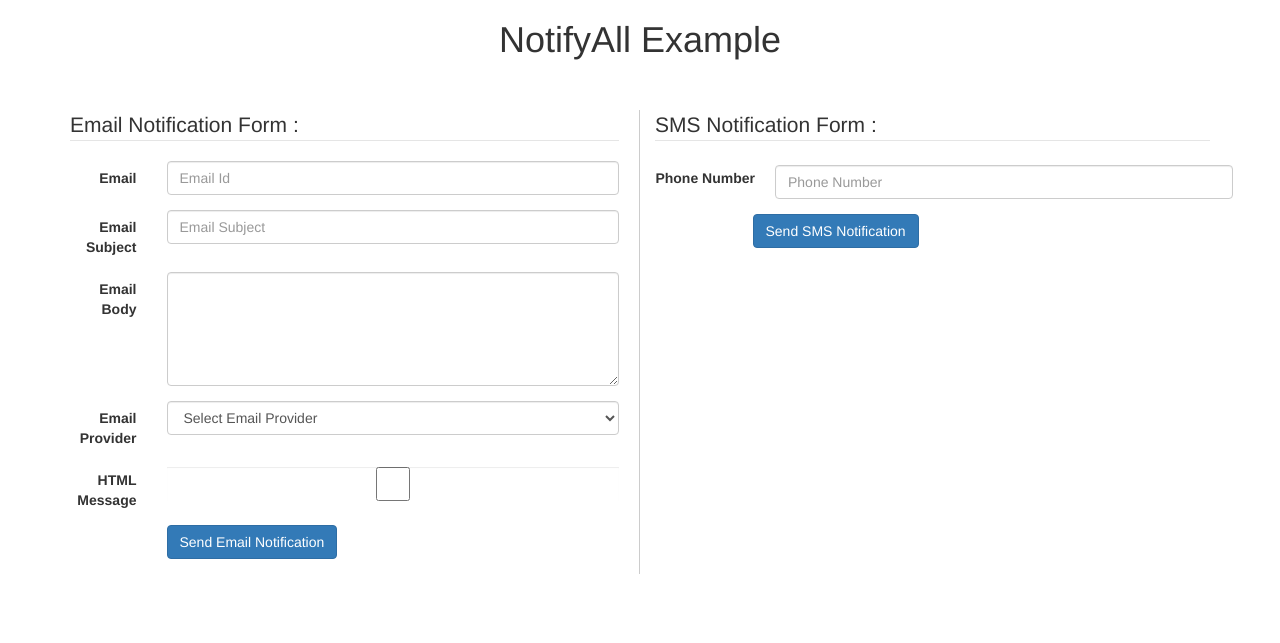
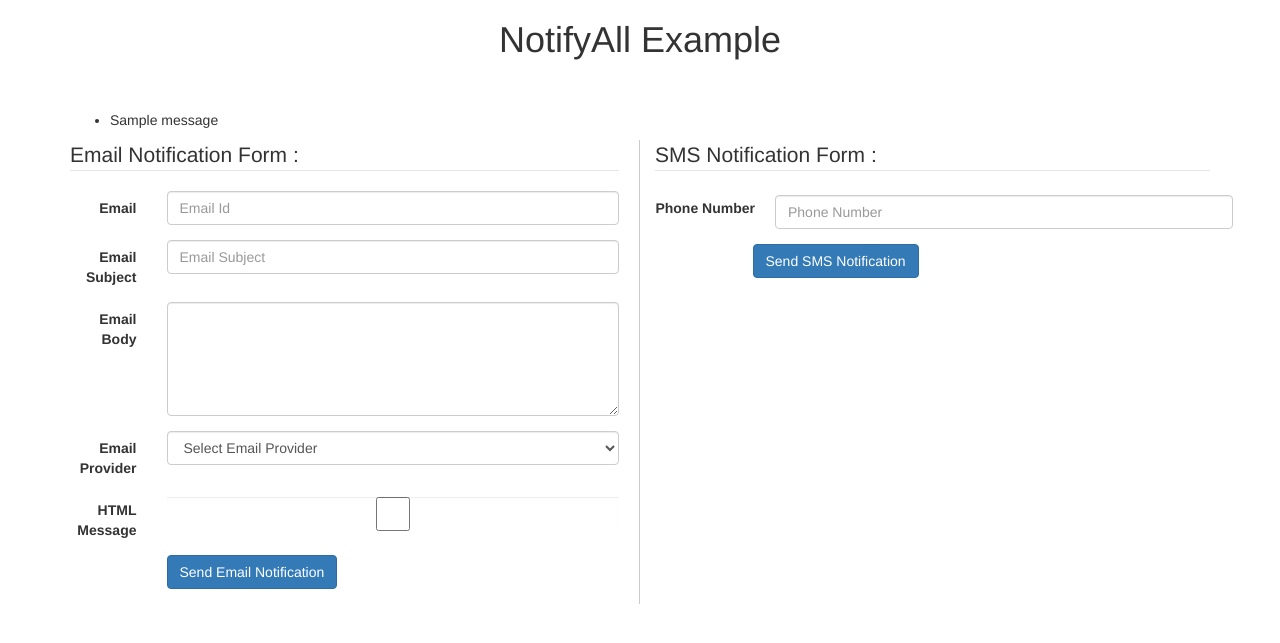
Before and after one commit to inforian/python-notifyAll, a Django app: page / in a window 1280 px wide. Shown: the top 643 px of the page. Run offline with Django 3.2, Linux system fonts and the light colour scheme; tables that the repository leaves empty hold one stand-in row (values such as "Sample post"); one stand-in notice (Sample message) is shown; some libraries are stand-ins or nearby versions.

Commit message:
Add : email service support added in example project

```diff
--- a/example/example/demo/views.py
+++ b/example/example/demo/views.py
@@ -1,7 +1,10 @@
 #!/usr/bin/python
 # -*- coding: utf-8 -*-
 
-from django.shortcuts import render
+from django.shortcuts import render, redirect
+from django.contrib import messages
+from django.urls import reverse
+from example.utils import notify
 
 
 def home(request):
@@ -17,10 +20,33 @@ def notification_handler(request, action):
     """
     template_name = 'notification.html'
     if action == 'email':
-        pass
+        html_message = None
+        if request.POST.get('html_message') is True:
+            html_message = request.POST.get('body')
+
+        context = {
+            'subject': request.POST.get('subject', ''),
+            'body': request.POST.get('body', ''),
+            'html_message': html_message
+        }
+
+        data = {
+            'source': 'admin@example.com',
+            'destination': request.POST.get('to'),
+            'notification_type': 'email',
+            'provider': request.POST.get('provider'),
+            'context': context,
+        }
+
+        try:
+            notify(**data)
+            messages.add_message(request, messages.SUCCESS, 'Email successfully sent.')
+        except Exception as e:
+            messages.add_message(request, messages.ERROR, e)
+
     elif action == 'sms':
         pass
     elif action == 'push':
         pass
 
-    return render(request, template_name)
+    return redirect(reverse('home'))
--- a/example/example/settings.py
+++ b/example/example/settings.py
@@ -40,6 +40,8 @@ INSTALLED_APPS = [
 
     # 3rd party apps
     'notifyAll',
+    'django_extensions',
+
     # own apps
     'example.demo',
 ]
--- a/example/example/templates/notification.html
+++ b/example/example/templates/notification.html
@@ -16,6 +16,17 @@
                 </div>
             </div>
             <div class="row">
+                <div class="col-lg-6">
+                    {% if messages %}
+                        <ul class="messages">
+                            {% for message in messages %}
+                            <li{% if message.tags %} class="{{ message.tags }}"{% endif %}>{{ message }}</li>
+                            {% endfor %}
+                        </ul>
+                        {% endif %}
+                </div>
+            </div>
+            <div class="row">
                 <div class="col-lg-6" style="padding-right: 20px; border-right:1px solid #ccc;">
                     <form class="form-horizontal" name="emailNotificationForm" method="post" action="{% url 'notification' 'email' %}">
                         {% csrf_token %}
@@ -24,34 +35,35 @@
                             <div class="form-group">
                                 <label for="inputEmail" class="control-label col-xs-2">Email</label>
                                 <div class="col-xs-10">
-                                    <input type="email" class="form-control" id="inputEmail" placeholder="Email Id">
+                                    <input type="email" class="form-control" id="inputEmail" name="to" placeholder="Email Id">
                                 </div>
                             </div>
                             <div class="form-group">
                                 <label for="inputSubject" class="control-label col-xs-2">Email Subject</label>
                                 <div class="col-xs-10">
-                                    <input type="text" class="form-control" id="inputSubject" placeholder="Email Subject">
+                                    <input type="text" class="form-control" id="inputSubject" name="subject" placeholder="Email Subject">
                                 </div>
                             </div>
                             <div class="form-group">
                                 <label for="inputBody" class="control-label col-xs-2">Email Body</label>
                                 <div class="col-xs-10">
-                                    <textarea class="form-control" id="inputBody" rows="5" cols="10"></textarea>
+                                    <textarea class="form-control" id="inputBody" name="body" rows="5" cols="10"></textarea>
                                 </div>
                             </div>
                             <div class="form-group">
                                 <label for="inputProvider" class="control-label col-xs-2">Email Provider</label>
                                 <div class="col-xs-10">
-                                    <select class="form-control" id="inputProvider">
+                                    <select name="provider" class="form-control" id="inputProvider">
                                         <option id="">Select Email Provider</option>
-                                        <option id="abc">abc</option>
+                                        <option value="gmail">Gmail</option>
+                                        <option value="sendgrid">SendGrid</option>
                                     </select>
                                 </div>
                             </div>
                             <div class="form-group">
                                 <label for="inputHTML" class="control-label col-xs-2">HTML Message</label>
                                 <div class="col-xs-10">
-                                    <input type="checkbox" class="form-control" id="inputHTML" >
+                                    <input type="checkbox" class="form-control" name="html_message" id="inputHTML" >
                                 </div>
                             </div>
                             <div class="form-group">
```
Also changed, not shown: example/example/utils.py (added, +18 -0 lines).
